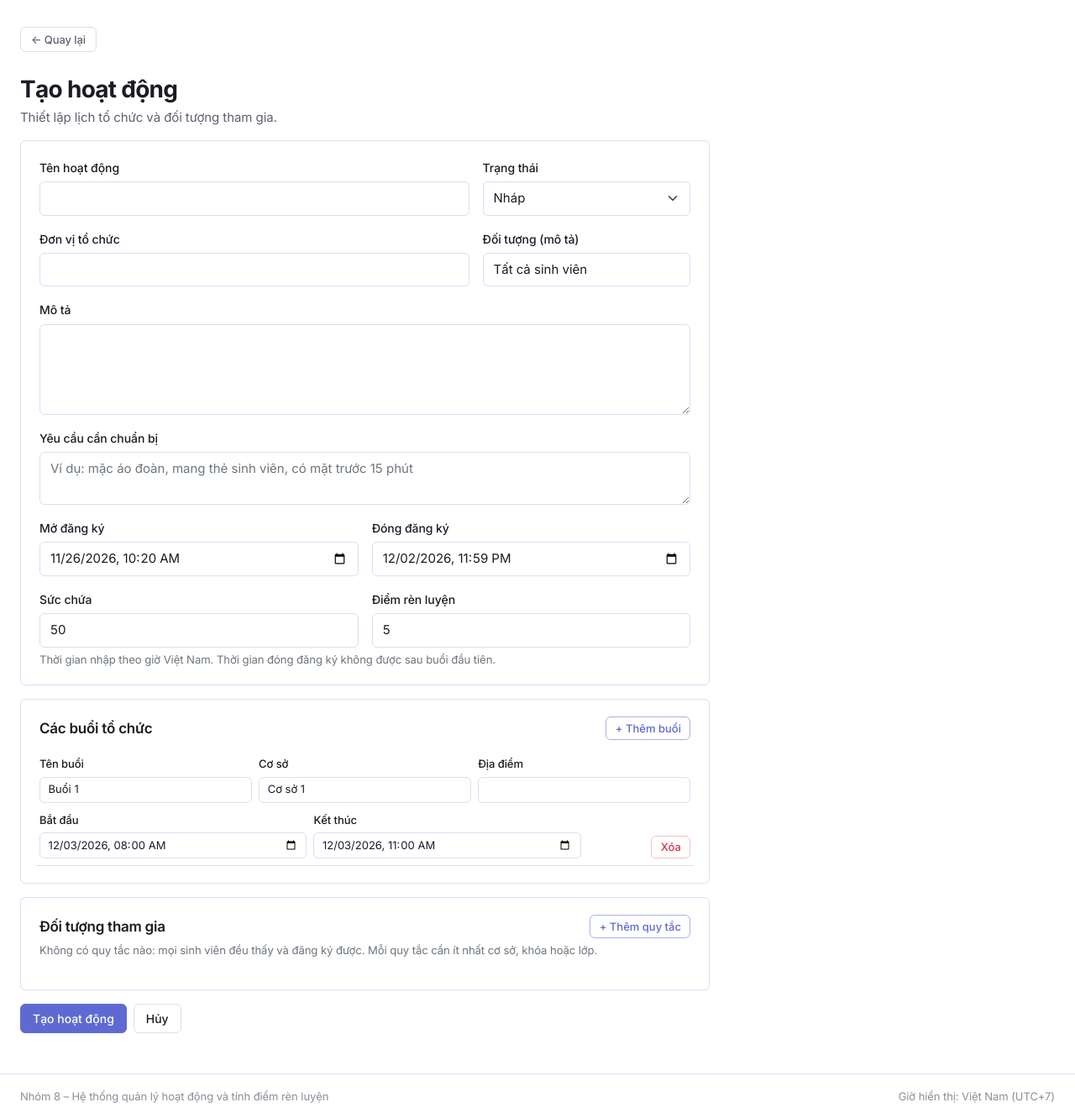
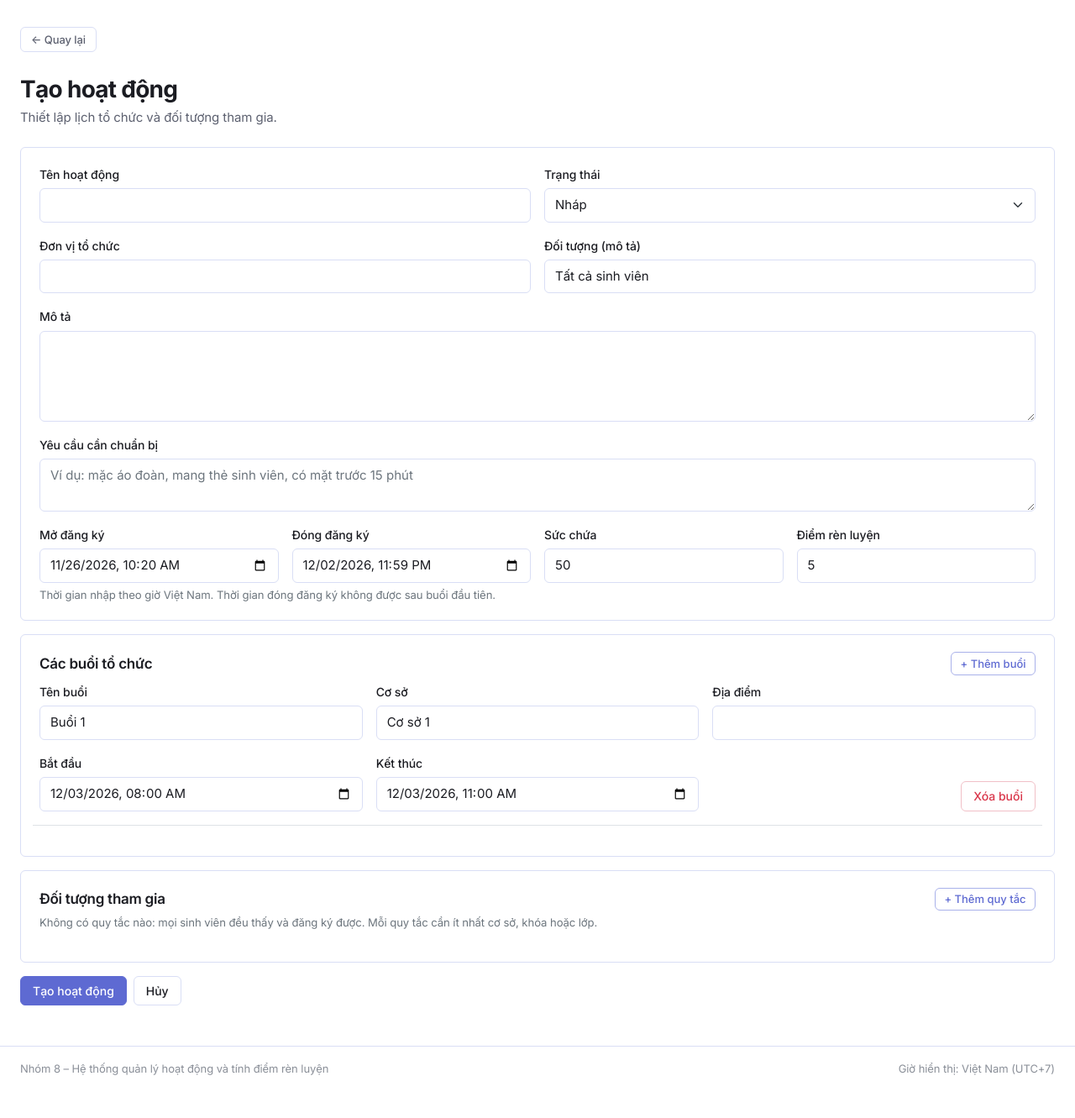
Before and after one commit to BondPhuPhamzZ/Nhom8_HeThongQuanLyHoatDongTinhDRL, an ASP.NET Core app: page /ManageActivities/Create in a window 1280 px wide. Shown: the part 56-1387 px from the top of the page at 84% size. After the commit the page ends 1336 px from the top, so only its background shows below. Run offline with ASP.NET Core 8, Linux system fonts and the light colour scheme; the visitor is signed in with stand-in values (Sample User, id 1); data that the repository does not hold is empty.

Commit message:
style(web): align activity and student forms on one grid and drop seconds from time inputs

```diff
--- a/StudentActivityManagement.Web/Views/ManageActivities/Form.cshtml
+++ b/StudentActivityManagement.Web/Views/ManageActivities/Form.cshtml
@@ -10,26 +10,29 @@
     var participation = new[] { ("Required", "Bắt buộc"), ("Recommended", "Khuyến khích"), ("Optional", "Tự chọn") };
 }
 <a asp-action="@(isEdit ? "Details" : "Index")" asp-route-id="@Model.Id" class="btn-back">&larr; Quay lại</a>
-<div class="mt-2 mb-3">
-    <h1 class="h3 mb-1">@ViewData["Title"]</h1>
-    <p class="text-muted mb-0">Thiết lập lịch tổ chức và đối tượng tham gia.</p>
+<div class="d-flex flex-wrap justify-content-between align-items-end gap-3 mt-2 mb-3">
+    <div>
+        <h1 class="h3 mb-1">@ViewData["Title"]</h1>
+        <p class="text-muted mb-0">Thiết lập lịch tổ chức và đối tượng tham gia.</p>
+    </div>
+    @if (!isEdit && HostEnvironment.EnvironmentName == Microsoft.Extensions.Hosting.Environments.Development)
+    {
+        <div class="text-end">
+            <button type="button" id="fill-test-times" class="btn btn-outline-secondary" form="activityForm">Điền mốc kiểm thử</button>
+            <div class="form-text">Sau khi lưu: Cài đặt → mở trước 5, đóng sau 2, đối chiếu 3 phút.</div>
+        </div>
+    }
 </div>
 
-<form asp-action="@(isEdit ? "Edit" : "Create")" asp-route-id="@Model.Id" method="post" id="activityForm" class="col-lg-8" novalidate>
+<form asp-action="@(isEdit ? "Edit" : "Create")" asp-route-id="@Model.Id" method="post" id="activityForm" novalidate>
     <div asp-validation-summary="All" class="alert alert-danger py-2 small empty-hidden"></div>
-    @if (!isEdit && HostEnvironment.EnvironmentName == Microsoft.Extensions.Hosting.Environments.Development)
-    {
-        <button type="button" id="fill-test-times" class="btn btn-sm btn-outline-secondary mb-2">Điền mốc kiểm thử</button>
-        <p class="small text-muted">Sau khi lưu, đặt mở trước 5 phút, đóng sau 2 phút và đối chiếu 3 phút trong Cài đặt.</p>
-    }
-
     <div class="card shadow-sm border-0 mb-3">
         <div class="card-body row g-3">
-            <div class="col-md-8">
+            <div class="col-md-6">
                 <label asp-for="ActivityName" class="form-label"></label>
                 <input asp-for="ActivityName" class="form-control" />
             </div>
-            <div class="col-md-4">
+            <div class="col-md-6">
                 <label asp-for="Status" class="form-label"></label>
                 <select asp-for="Status" class="form-select">
                     @foreach (var (value, label) in statuses) { <option value="@value">@label</option> }
@@ -39,11 +42,11 @@
                     <input type="hidden" name="StatusOptions[@i]" value="@Model.StatusOptions[i]" />
                 }
             </div>
-            <div class="col-md-8">
+            <div class="col-md-6">
                 <label asp-for="OrganizerName" class="form-label"></label>
                 <input asp-for="OrganizerName" class="form-control" />
             </div>
-            <div class="col-md-4">
+            <div class="col-md-6">
                 <label asp-for="TargetAudience" class="form-label"></label>
                 <input asp-for="TargetAudience" class="form-control" />
             </div>
@@ -55,15 +58,15 @@
                 <label asp-for="Requirements" class="form-label"></label>
                 <textarea asp-for="Requirements" class="form-control" rows="2" placeholder="Ví dụ: mặc áo đoàn, mang thẻ sinh viên, có mặt trước 15 phút"></textarea>
             </div>
-            <div class="col-sm-6">
+            <div class="col-md-6 col-xl-3">
                 <label asp-for="RegistrationOpenTime" class="form-label"></label>
-                <input asp-for="RegistrationOpenTime" type="datetime-local" class="form-control" />
+                <input asp-for="RegistrationOpenTime" type="datetime-local" asp-format="{0:yyyy-MM-ddTHH:mm}" class="form-control" />
             </div>
-            <div class="col-sm-6">
+            <div class="col-md-6 col-xl-3">
                 <label asp-for="RegistrationCloseTime" class="form-label"></label>
-                <input asp-for="RegistrationCloseTime" type="datetime-local" class="form-control" />
+                <input asp-for="RegistrationCloseTime" type="datetime-local" asp-format="{0:yyyy-MM-ddTHH:mm}" class="form-control" />
             </div>
-            <div class="col-sm-6">
+            <div class="col-md-6 col-xl-3">
                 <label asp-for="MaxParticipants" class="form-label"></label>
                 <input asp-for="MaxParticipants" class="form-control" />
                 @if (isEdit && Model.CurrentParticipantsCount > 0)
@@ -71,7 +74,7 @@
                     <div class="form-text">Đã có @Model.CurrentParticipantsCount sinh viên đăng ký.</div>
                 }
             </div>
-            <div class="col-sm-6">
+            <div class="col-md-6 col-xl-3">
                 <label asp-for="TrainingPoints" class="form-label"></label>
                 <input asp-for="TrainingPoints" class="form-control" />
             </div>
@@ -88,14 +91,14 @@
             <div data-rows="session">
                 @for (var i = 0; i < Model.Sessions.Count; i++)
                 {
-                    <div class="row g-2 align-items-end border-bottom py-2" data-row>
+                    <div class="row g-3 align-items-end border-bottom pb-3 mb-3" data-row>
                         <input type="hidden" asp-for="Sessions[i].Id" data-field="Id" />
-                        <div class="col-sm-4"><label class="form-label small">Tên buổi</label><input asp-for="Sessions[i].SessionName" class="form-control form-control-sm" data-field="SessionName" aria-label="Tên buổi" /></div>
-                        <div class="col-sm-4"><label class="form-label small">Cơ sở</label><input asp-for="Sessions[i].Campus" class="form-control form-control-sm" data-field="Campus" aria-label="Cơ sở" /></div>
-                        <div class="col-sm-4"><label class="form-label small">Địa điểm</label><input asp-for="Sessions[i].Location" class="form-control form-control-sm" data-field="Location" aria-label="Địa điểm" /></div>
-                        <div class="col-sm-5"><label class="form-label small">Bắt đầu</label><input asp-for="Sessions[i].StartTime" type="datetime-local" class="form-control form-control-sm" data-field="StartTime" aria-label="Bắt đầu" /></div>
-                        <div class="col-sm-5"><label class="form-label small">Kết thúc</label><input asp-for="Sessions[i].EndTime" type="datetime-local" class="form-control form-control-sm" data-field="EndTime" aria-label="Kết thúc" /></div>
-                        <div class="col-sm-2 text-end"><button type="button" class="btn btn-sm btn-outline-danger" data-remove-row>Xóa</button></div>
+                        <div class="col-md-4"><label class="form-label">Tên buổi</label><input asp-for="Sessions[i].SessionName" class="form-control" data-field="SessionName" aria-label="Tên buổi" /></div>
+                        <div class="col-md-4"><label class="form-label">Cơ sở</label><input asp-for="Sessions[i].Campus" class="form-control" data-field="Campus" aria-label="Cơ sở" /></div>
+                        <div class="col-md-4"><label class="form-label">Địa điểm</label><input asp-for="Sessions[i].Location" class="form-control" data-field="Location" aria-label="Địa điểm" /></div>
+                        <div class="col-md-4"><label class="form-label">Bắt đầu</label><input asp-for="Sessions[i].StartTime" type="datetime-local" asp-format="{0:yyyy-MM-ddTHH:mm}" class="form-control" data-field="StartTime" aria-label="Bắt đầu" /></div>
+                        <div class="col-md-4"><label class="form-label">Kết thúc</label><input asp-for="Sessions[i].EndTime" type="datetime-local" asp-format="{0:yyyy-MM-ddTHH:mm}" class="form-control" data-field="EndTime" aria-label="Kết thúc" /></div>
+                        <div class="col-md-4 text-md-end"><button type="button" class="btn btn-outline-danger" data-remove-row>Xóa buổi</button></div>
                     </div>
                 }
             </div>
@@ -112,23 +115,23 @@
             <div data-rows="rule">
                 @for (var i = 0; i < Model.AudienceRules.Count; i++)
                 {
-                    <div class="row g-2 align-items-end border-bottom py-2" data-row>
-                        <div class="col-sm-4"><label class="form-label small">Cơ sở</label><input asp-for="AudienceRules[i].Campus" class="form-control form-control-sm" data-field="Campus" aria-label="Cơ sở" /></div>
-                        <div class="col-sm-4"><label class="form-label small">Khóa</label><input asp-for="AudienceRules[i].AcademicYear" class="form-control form-control-sm" placeholder="K22" data-field="AcademicYear" aria-label="Khóa" /></div>
-                        <div class="col-sm-4">
-                            <label class="form-label small">Lớp</label>
-                            <select asp-for="AudienceRules[i].ClassId" class="form-select form-select-sm" data-field="ClassId" aria-label="Lớp">
+                    <div class="row g-3 align-items-end border-bottom pb-3 mb-3" data-row>
+                        <div class="col-md-4"><label class="form-label">Cơ sở</label><input asp-for="AudienceRules[i].Campus" class="form-control" data-field="Campus" aria-label="Cơ sở" /></div>
+                        <div class="col-md-4"><label class="form-label">Khóa</label><input asp-for="AudienceRules[i].AcademicYear" class="form-control" placeholder="K22" data-field="AcademicYear" aria-label="Khóa" /></div>
+                        <div class="col-md-4">
+                            <label class="form-label">Lớp</label>
+                            <select asp-for="AudienceRules[i].ClassId" class="form-select" data-field="ClassId" aria-label="Lớp">
                                 <option value="">— Mọi lớp —</option>
                                 @foreach (var item in Model.Classes) { <option value="@item.Id">@item.ClassCode – @item.ClassName</option> }
                             </select>
                         </div>
-                        <div class="col-sm-10">
-                            <label class="form-label small">Mức tham gia</label>
-                            <select asp-for="AudienceRules[i].ParticipationType" class="form-select form-select-sm" data-field="ParticipationType" aria-label="Mức tham gia">
+                        <div class="col-md-8">
+                            <label class="form-label">Mức tham gia</label>
+                            <select asp-for="AudienceRules[i].ParticipationType" class="form-select" data-field="ParticipationType" aria-label="Mức tham gia">
                                 @foreach (var (value, label) in participation) { <option value="@value">@label</option> }
                             </select>
                         </div>
-                        <div class="col-sm-2 text-end"><button type="button" class="btn btn-sm btn-outline-danger" data-remove-row>Xóa</button></div>
+                        <div class="col-md-4 text-md-end"><button type="button" class="btn btn-outline-danger" data-remove-row>Xóa quy tắc</button></div>
                     </div>
                 }
             </div>
@@ -142,34 +145,34 @@
 </form>
 
 <template id="tpl-session">
-    <div class="row g-2 align-items-end border-bottom py-2" data-row>
+    <div class="row g-3 align-items-end border-bottom pb-3 mb-3" data-row>
         <input type="hidden" data-field="Id" value="" />
-        <div class="col-sm-4"><label class="form-label small">Tên buổi</label><input class="form-control form-control-sm" data-field="SessionName" aria-label="Tên buổi" /></div>
-        <div class="col-sm-4"><label class="form-label small">Cơ sở</label><input class="form-control form-control-sm" data-field="Campus" aria-label="Cơ sở" value="Cơ sở 1" /></div>
-        <div class="col-sm-4"><label class="form-label small">Địa điểm</label><input class="form-control form-control-sm" data-field="Location" aria-label="Địa điểm" /></div>
-        <div class="col-sm-5"><label class="form-label small">Bắt đầu</label><input type="datetime-local" class="form-control form-control-sm" data-field="StartTime" aria-label="Bắt đầu" /></div>
-        <div class="col-sm-5"><label class="form-label small">Kết thúc</label><input type="datetime-local" class="form-control form-control-sm" data-field="EndTime" aria-label="Kết thúc" /></div>
-        <div class="col-sm-2 text-end"><button type="button" class="btn btn-sm btn-outline-danger" data-remove-row>Xóa</button></div>
+        <div class="col-md-4"><label class="form-label">Tên buổi</label><input class="form-control" data-field="SessionName" aria-label="Tên buổi" /></div>
+        <div class="col-md-4"><label class="form-label">Cơ sở</label><input class="form-control" data-field="Campus" aria-label="Cơ sở" value="Cơ sở 1" /></div>
+        <div class="col-md-4"><label class="form-label">Địa điểm</label><input class="form-control" data-field="Location" aria-label="Địa điểm" /></div>
+        <div class="col-md-4"><label class="form-label">Bắt đầu</label><input type="datetime-local" class="form-control" data-field="StartTime" aria-label="Bắt đầu" /></div>
+        <div class="col-md-4"><label class="form-label">Kết thúc</label><input type="datetime-local" class="form-control" data-field="EndTime" aria-label="Kết thúc" /></div>
+        <div class="col-md-4 text-md-end"><button type="button" class="btn btn-outline-danger" data-remove-row>Xóa buổi</button></div>
     </div>
 </template>
 <template id="tpl-rule">
-    <div class="row g-2 align-items-end border-bottom py-2" data-row>
-        <div class="col-sm-4"><label class="form-label small">Cơ sở</label><input class="form-control form-control-sm" data-field="Campus" aria-label="Cơ sở" /></div>
-        <div class="col-sm-4"><label class="form-label small">Khóa</label><input class="form-control form-control-sm" placeholder="K22" data-field="AcademicYear" aria-label="Khóa" /></div>
-        <div class="col-sm-4">
-            <label class="form-label small">Lớp</label>
-            <select class="form-select form-select-sm" data-field="ClassId" aria-label="Lớp">
+    <div class="row g-3 align-items-end border-bottom pb-3 mb-3" data-row>
+        <div class="col-md-4"><label class="form-label">Cơ sở</label><input class="form-control" data-field="Campus" aria-label="Cơ sở" /></div>
+        <div class="col-md-4"><label class="form-label">Khóa</label><input class="form-control" placeholder="K22" data-field="AcademicYear" aria-label="Khóa" /></div>
+        <div class="col-md-4">
+            <label class="form-label">Lớp</label>
+            <select class="form-select" data-field="ClassId" aria-label="Lớp">
                 <option value="">— Mọi lớp —</option>
                 @foreach (var item in Model.Classes) { <option value="@item.Id">@item.ClassCode – @item.ClassName</option> }
             </select>
         </div>
-        <div class="col-sm-10">
-            <label class="form-label small">Mức tham gia</label>
-            <select class="form-select form-select-sm" data-field="ParticipationType" aria-label="Mức tham gia">
+        <div class="col-md-8">
+            <label class="form-label">Mức tham gia</label>
+            <select class="form-select" data-field="ParticipationType" aria-label="Mức tham gia">
                 @foreach (var (value, label) in participation) { <option value="@value">@label</option> }
             </select>
         </div>
-        <div class="col-sm-2 text-end"><button type="button" class="btn btn-sm btn-outline-danger" data-remove-row>Xóa</button></div>
+        <div class="col-md-4 text-md-end"><button type="button" class="btn btn-outline-danger" data-remove-row>Xóa quy tắc</button></div>
     </div>
 </template>
 
```
Also changed, not shown: StudentActivityManagement.Web/Views/Students/Form.cshtml (+4 -4 lines).
